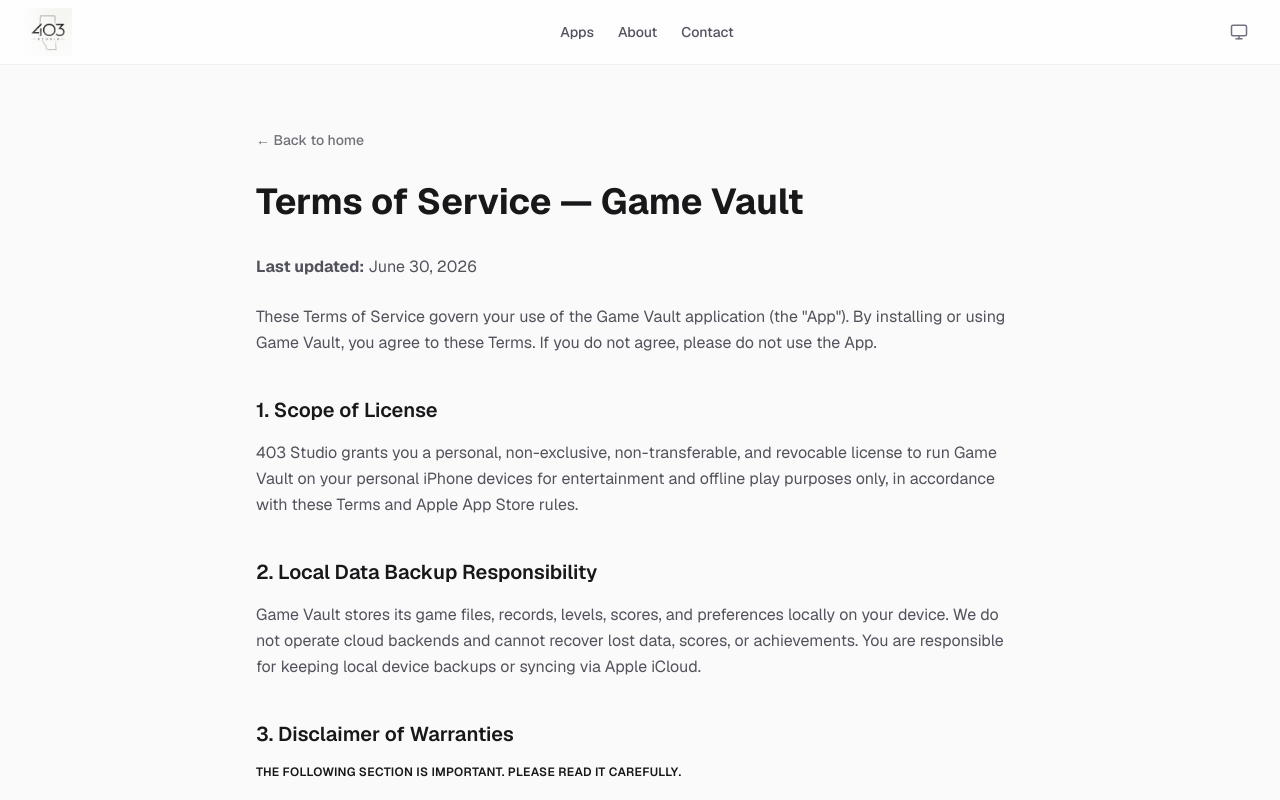
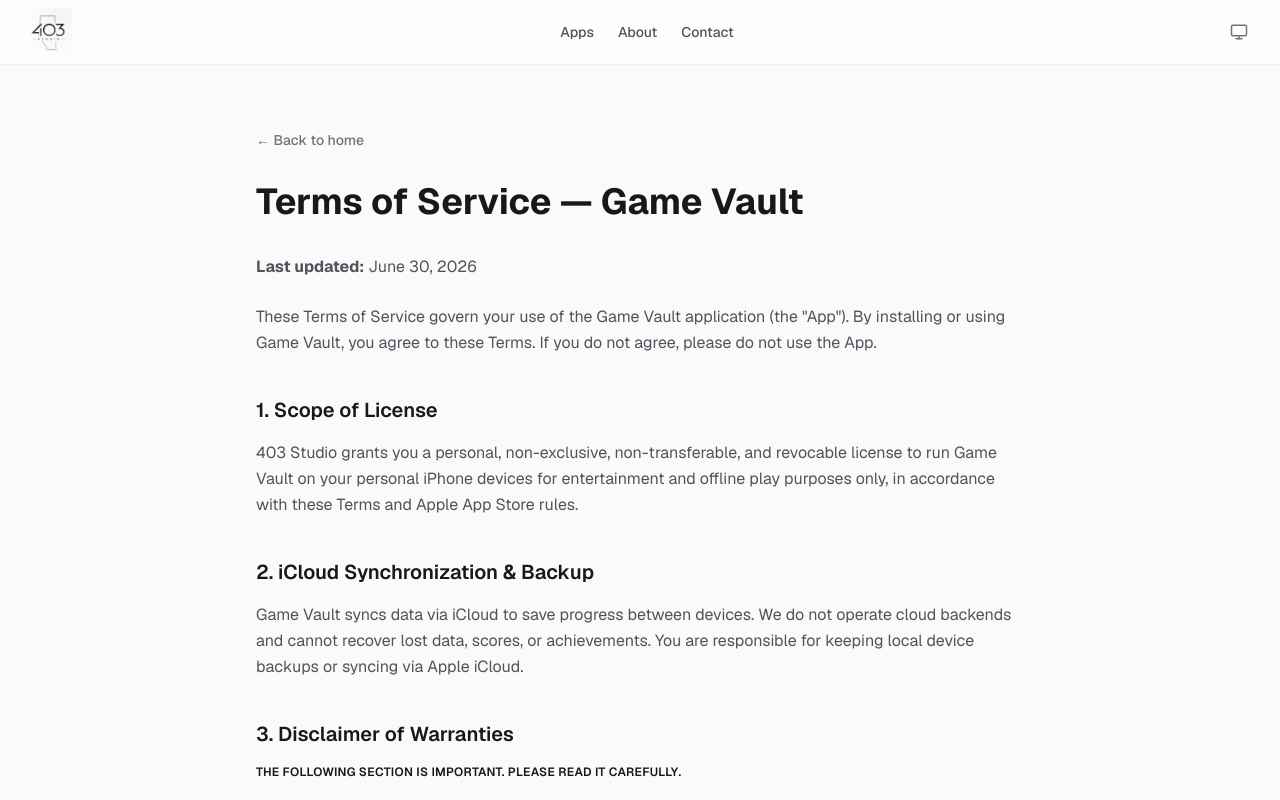
Before and after one commit to Stueygr/403Studio, a Next.js app: page /terms/game-vault in a window 1280 px wide. Shown: the top 800 px of the page. Built offline with nearby package versions, Linux system fonts and the light colour scheme.

Commit message:
Update Game Vault Terms of Service to reflect iCloud sync

```diff
--- a/app/terms/game-vault/page.tsx
+++ b/app/terms/game-vault/page.tsx
@@ -25,9 +25,9 @@
         {site.name} grants you a personal, non-exclusive, non-transferable, and revocable license to run Game Vault on your personal iPhone devices for entertainment and offline play purposes only, in accordance with these Terms and Apple App Store rules.
       </p>
 
-      <h2 className="text-xl font-semibold text-zinc-900 dark:text-zinc-50 mt-10 mb-4">2. Local Data Backup Responsibility</h2>
+      <h2 className="text-xl font-semibold text-zinc-900 dark:text-zinc-50 mt-10 mb-4">2. iCloud Synchronization & Backup</h2>
       <p>
-        Game Vault stores its game files, records, levels, scores, and preferences locally on your device. We do not operate cloud backends and cannot recover lost data, scores, or achievements. You are responsible for keeping local device backups or syncing via Apple iCloud.
+        Game Vault syncs data via iCloud to save progress between devices. We do not operate cloud backends and cannot recover lost data, scores, or achievements. You are responsible for keeping local device backups or syncing via Apple iCloud.
       </p>
 
       <h2 className="text-xl font-semibold text-zinc-900 dark:text-zinc-50 mt-10 mb-4">3. Disclaimer of Warranties</h2>
```
